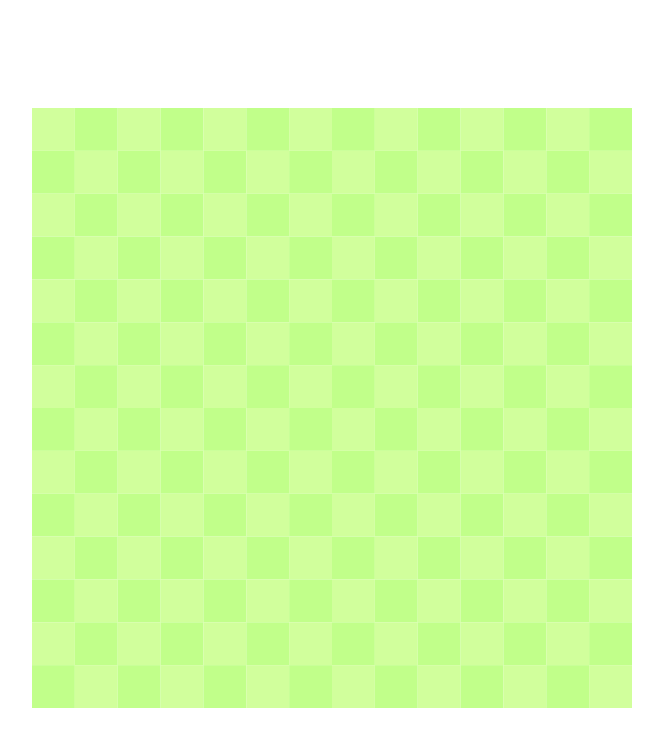
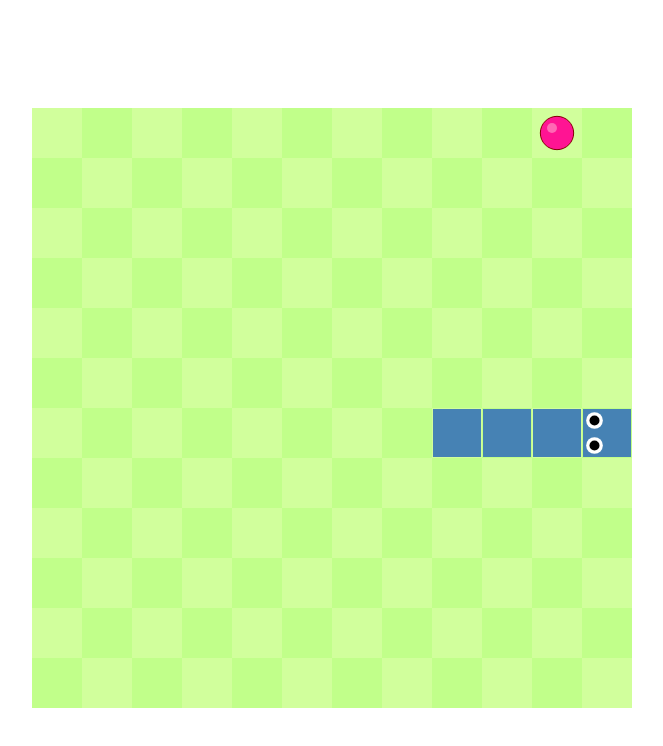
Before and after one commit to 5064/snake, a plain HTML site: page index.html in a window 1280 px wide. Shown: the whole page, without its empty margins (308-971 px from the left). Drawn offline with Linux system fonts and the light colour scheme.

Commit message:
refactor init function

```diff
--- a/index.html
+++ b/index.html
@@ -10,7 +10,7 @@
 <body>
     <div class="canvas-area">
         <span>SCORE</span><span id="score">0</span>
-        <canvas id="outer-frame" height="500px" width="440px"></canvas>
+        <canvas id="outer-frame" height="600px" width="640px"></canvas>
         <canvas id="background" height="600px" width="600px"></canvas>
         <canvas id="game" height="600px" width="600px"></canvas>
     </div>
--- a/snake.js
+++ b/snake.js
@@ -1,9 +1,9 @@
 class Game {
     BOX_SIDE = 600;
-    TOTAL_CELL = 14;
+    TOTAL_CELL = 12;
     CELL_SIDE = this.BOX_SIDE / this.TOTAL_CELL;
-    P = 1;  // padding px
-    FPS = 5; // frame per second
+    P = 1;  // padding between cell (px)
+    FPS = 1; // frame per second
 
     score = 0;
 
@@ -12,7 +12,7 @@ class Game {
     FOOD_OUTLINE_COLOR = "maroon"
     FOOD_HIGHLIGHT_COLOR = "hotpink"
 
-    INITIAL_LENGTH = 7;  // initial length of snake
+    INITIAL_LENGTH = 4;  // initial length of snake
 
     food = { x: 0, y: 0 }
     snakeXY = []
@@ -27,8 +27,8 @@ class Game {
         this.setup = () => {
             document.addEventListener("keydown", this.controller, false);
 
+            // this.renderOuterFrame();
             this.renderBackGround();
-            // this.renderOuterFrame();
 
             this.initializeSnake();
 
@@ -54,11 +54,10 @@ class Game {
             // start center of the box
             const headX = this.TOTAL_CELL / 2 | 0;
             const headY = this.TOTAL_CELL / 2 | 0;
-            this.ctx.fillStyle = this.SNAKE_COLOR;
             for (let i = 0; i < this.INITIAL_LENGTH; i++) {
-                this.ctx.fillRect(((headX - (this.dir["x"] * i)) * this.CELL_SIDE) + this.P, ((headY - (this.dir["y"] * i)) * this.CELL_SIDE) + this.P, this.CELL_SIDE - this.P * 2, this.CELL_SIDE - this.P * 2);
                 this.snakeXY.push({ x: headX - (this.dir["x"] * i), y: headY - (this.dir["y"] * i) })
             }
+            this.renderSnake()
         }
 
         this.shuffleFoodXY = () => {
@@ -173,18 +172,10 @@ class Game {
         }
 
         this.eat = () => {
-            this.ctx.clearRect(this.food["x"] + this.P, this.food["y"] + this.P, this.CELL_SIDE - this.P * 2, this.CELL_SIDE - this.P * 2);
-            this.snakeXY.push({ x: this.food["x"], y: this.food["y"] });
+            this.snakeXY.push({ x: this.snakeX[this.snakeXY.length - 1], y: this.snakeY[this.snakeXY.length - 1] }); // おしりが伸びます
             this.incrementScore()
             this.shuffleFoodXY();
         }
-
-        this.main = () => {
-            game.setup();
-            this.intervalId = window.setInterval(this.step, 1000 / this.FPS)
-        }
-
-
 
         this.move = () => {
             this.snakeXY.unshift({ x: this.headX() + this.dir["x"], y: this.headY() + this.dir["y"] });
@@ -244,6 +235,11 @@ class Game {
                     break;
             }
         }
+
+        this.main = () => {
+            game.setup();
+            this.intervalId = window.setInterval(this.step, 1000 / this.FPS)
+        }
     }
 }
 
```
